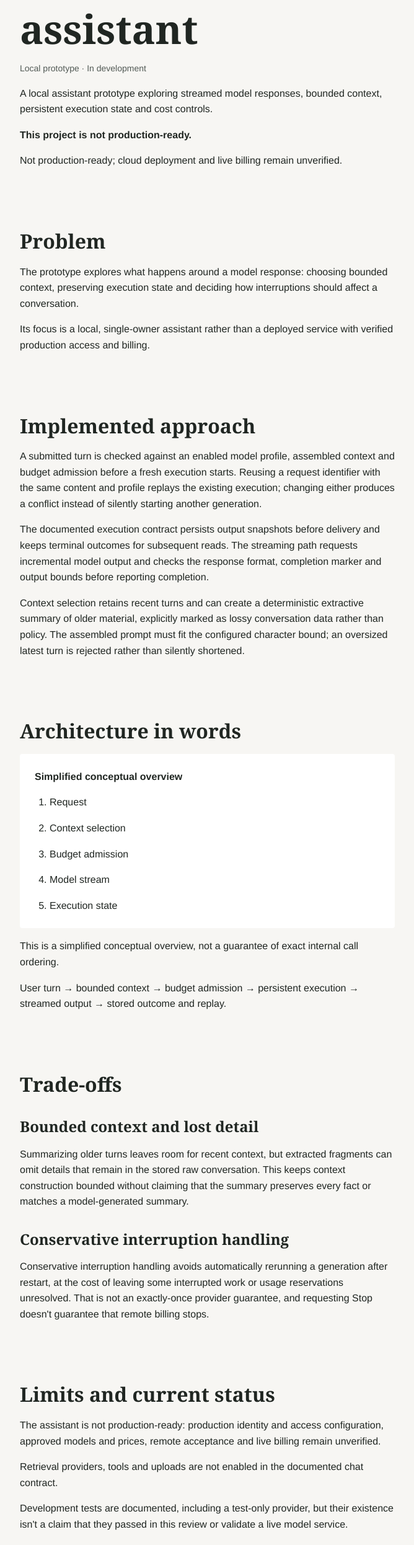
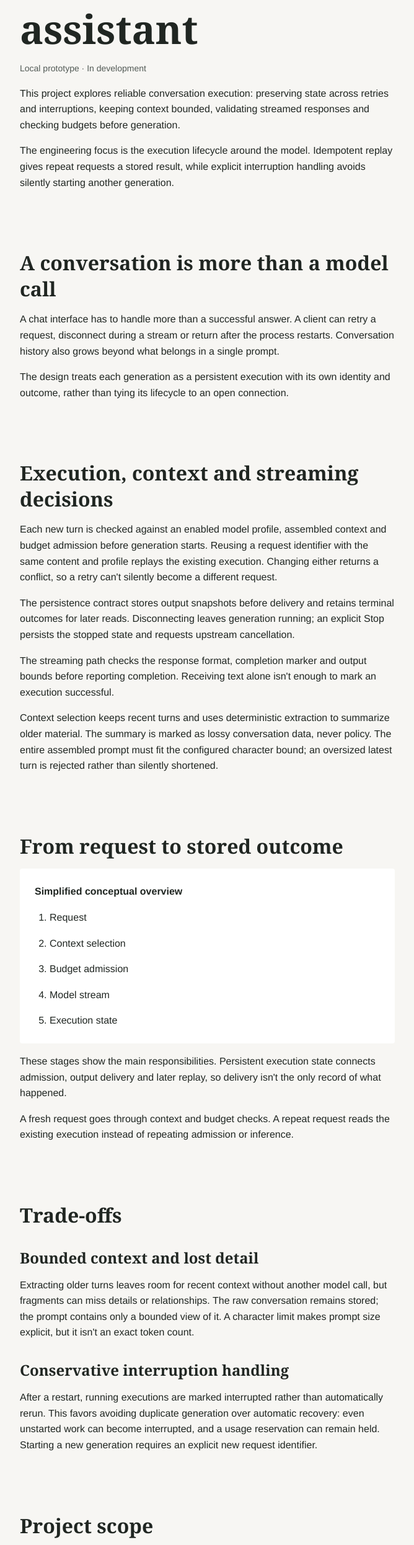
Before and after one commit to donske07/donske07.github.io, a website: page projects/personal-assistant/index.html in a window 1280 px wide. Shown: the part 252-2744 px from the top of the page at 62% size, without its empty margins (48-716 px from the left). Drawn offline with Linux system fonts and the light colour scheme.

Commit message:
Refresh personal assistant project page
Ultraworked with [Sisyphus](https://github.com/code-yeongyu/oh-my-openagent)

Co-authored-by: Sisyphus <clio-agent@sisyphuslabs.ai>

```diff
--- a/projects/personal-assistant/index.html
+++ b/projects/personal-assistant/index.html
@@ -4,11 +4,11 @@
   <meta charset="utf-8">
   <meta name="viewport" content="width=device-width, initial-scale=1">
   <title>Personal AI assistant | Don Le</title>
-  <meta name="description" content="An in-development local assistant prototype exploring streamed responses, bounded context, persistent execution state and cost controls; not production-ready.">
+  <meta name="description" content="An in-development assistant exploring reliable conversation execution through idempotent replay, persistent state, bounded context, stream validation and budget controls.">
   <link rel="canonical" href="https://www.donske.com.au/projects/personal-assistant/">
   <meta property="og:type" content="article">
   <meta property="og:title" content="Personal AI assistant | Don Le">
-  <meta property="og:description" content="An in-development local assistant prototype exploring streamed responses, bounded context, persistent execution state and cost controls; not production-ready.">
+  <meta property="og:description" content="An in-development assistant exploring reliable conversation execution through idempotent replay, persistent state, bounded context, stream validation and budget controls.">
   <meta property="og:url" content="https://www.donske.com.au/projects/personal-assistant/">
   <link rel="icon" href="/assets/favicon.svg" type="image/svg+xml">
   <link rel="stylesheet" href="/assets/css/tokens.css">
@@ -33,24 +33,24 @@
       <div class="intro-text stack">
         <h1 id="story-title">Personal AI assistant</h1>
         <p class="status">Local prototype · In development</p>
-        <p>A local assistant prototype exploring streamed model responses, bounded context, persistent execution state and cost controls.</p>
-        <p><strong>This project is not production-ready.</strong></p>
-        <p>Not production-ready; cloud deployment and live billing remain unverified.</p>
+        <p>This project explores reliable conversation execution: preserving state across retries and interruptions, keeping context bounded, validating streamed responses and checking budgets before generation.</p>
+        <p>The engineering focus is the execution lifecycle around the model. Idempotent replay gives repeat requests a stored result, while explicit interruption handling avoids silently starting another generation.</p>
       </div>
     </section>
     <section class="prose" aria-labelledby="problem-title">
-      <h2 id="problem-title">Problem</h2>
-      <p>The prototype explores what happens around a model response: choosing bounded context, preserving execution state and deciding how interruptions should affect a conversation.</p>
-      <p>Its focus is a local, single-owner assistant rather than a deployed service with verified production access and billing.</p>
+      <h2 id="problem-title">A conversation is more than a model call</h2>
+      <p>A chat interface has to handle more than a successful answer. A client can retry a request, disconnect during a stream or return after the process restarts. Conversation history also grows beyond what belongs in a single prompt.</p>
+      <p>The design treats each generation as a persistent execution with its own identity and outcome, rather than tying its lifecycle to an open connection.</p>
     </section>
     <section class="prose" aria-labelledby="approach-title">
-      <h2 id="approach-title">Implemented approach</h2>
-      <p>A submitted turn is checked against an enabled model profile, assembled context and budget admission before a fresh execution starts. Reusing a request identifier with the same content and profile replays the existing execution; changing either produces a conflict instead of silently starting another generation.</p>
-      <p>The documented execution contract persists output snapshots before delivery and keeps terminal outcomes for subsequent reads. The streaming path requests incremental model output and checks the response format, completion marker and output bounds before reporting completion.</p>
-      <p>Context selection retains recent turns and can create a deterministic extractive summary of older material, explicitly marked as lossy conversation data rather than policy. The assembled prompt must fit the configured character bound; an oversized latest turn is rejected rather than silently shortened.</p>
+      <h2 id="approach-title">Execution, context and streaming decisions</h2>
+      <p>Each new turn is checked against an enabled model profile, assembled context and budget admission before generation starts. Reusing a request identifier with the same content and profile replays the existing execution. Changing either returns a conflict, so a retry can't silently become a different request.</p>
+      <p>The persistence contract stores output snapshots before delivery and retains terminal outcomes for later reads. Disconnecting leaves generation running; an explicit Stop persists the stopped state and requests upstream cancellation.</p>
+      <p>The streaming path checks the response format, completion marker and output bounds before reporting completion. Receiving text alone isn't enough to mark an execution successful.</p>
+      <p>Context selection keeps recent turns and uses deterministic extraction to summarize older material. The summary is marked as lossy conversation data, never policy. The entire assembled prompt must fit the configured character bound; an oversized latest turn is rejected rather than silently shortened.</p>
     </section>
     <section class="prose" aria-labelledby="architecture-title">
-      <h2 id="architecture-title">Architecture in words</h2>
+      <h2 id="architecture-title">From request to stored outcome</h2>
       <figure class="text-flow" aria-labelledby="flow-caption">
         <figcaption id="flow-caption">Simplified conceptual overview</figcaption>
         <ol>
@@ -61,27 +61,25 @@
           <li>Execution state</li>
         </ol>
       </figure>
-      <p>This is a simplified conceptual overview, not a guarantee of exact internal call ordering.</p>
-      <p>User turn → bounded context → budget admission → persistent execution → streamed output → stored outcome and replay.</p>
+      <p>These stages show the main responsibilities. Persistent execution state connects admission, output delivery and later replay, so delivery isn't the only record of what happened.</p>
+      <p>A fresh request goes through context and budget checks. A repeat request reads the existing execution instead of repeating admission or inference.</p>
     </section>
     <section class="prose" id="trade-offs" aria-labelledby="trade-offs-title">
       <h2 id="trade-offs-title">Trade-offs</h2>
       <h3>Bounded context and lost detail</h3>
-      <p>Summarizing older turns leaves room for recent context, but extracted fragments can omit details that remain in the stored raw conversation. This keeps context construction bounded without claiming that the summary preserves every fact or matches a model-generated summary.</p>
+      <p>Extracting older turns leaves room for recent context without another model call, but fragments can miss details or relationships. The raw conversation remains stored; the prompt contains only a bounded view of it. A character limit makes prompt size explicit, but it isn't an exact token count.</p>
       <h3>Conservative interruption handling</h3>
-      <p>Conservative interruption handling avoids automatically rerunning a generation after restart, at the cost of leaving some interrupted work or usage reservations unresolved. That is not an exactly-once provider guarantee, and requesting Stop doesn't guarantee that remote billing stops.</p>
+      <p>After a restart, running executions are marked interrupted rather than automatically rerun. This favors avoiding duplicate generation over automatic recovery: even unstarted work can become interrupted, and a usage reservation can remain held. Starting a new generation requires an explicit new request identifier.</p>
     </section>
     <section class="prose" aria-labelledby="limits-title">
-      <h2 id="limits-title">Limits and current status</h2>
-      <p>The assistant is not production-ready: production identity and access configuration, approved models and prices, remote acceptance and live billing remain unverified.</p>
-      <p>Retrieval providers, tools and uploads are not enabled in the documented chat contract.</p>
-      <p>Development tests are documented, including a test-only provider, but their existence isn't a claim that they passed in this review or validate a live model service.</p>
-      <p>Configured limits and cost controls describe intended execution boundaries, not observed savings, latency or a verified cloud deployment.</p>
+      <h2 id="limits-title">Project scope</h2>
+      <p>This is a local, single-owner assistant in development, not a deployed service. The current chat contract keeps retrieval providers, tools and uploads disabled so the work stays focused on conversation execution.</p>
+      <p>Development testing uses local storage and runtime components with a test-only provider to exercise the execution lifecycle.</p>
     </section>
   </main>
   <footer class="site-footer page-container stack">
     <h2>About and contact</h2>
-    <p>This portfolio separates current data-platform work from prototype explorations in applied AI.</p>
+    <p>Explore the other applied-AI projects or get in touch to discuss the engineering decisions.</p>
     <div class="link-cluster">
       <a href="mailto:don.le@donske.com.au">Email: don.le@donske.com.au</a>
       <a href="https://github.com/donske07">GitHub</a>
```
Also changed, not shown: tests/e2e/personal-assistant.spec.mjs (+14 -8 lines).
